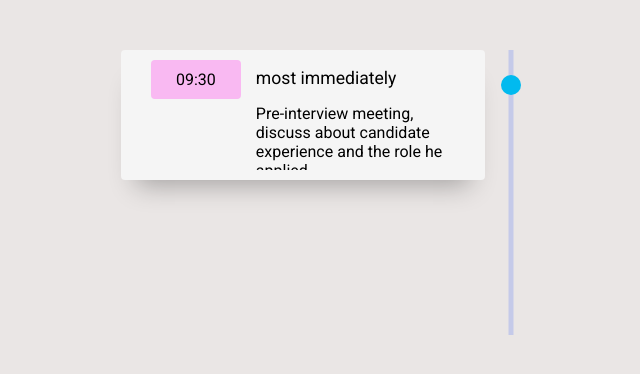
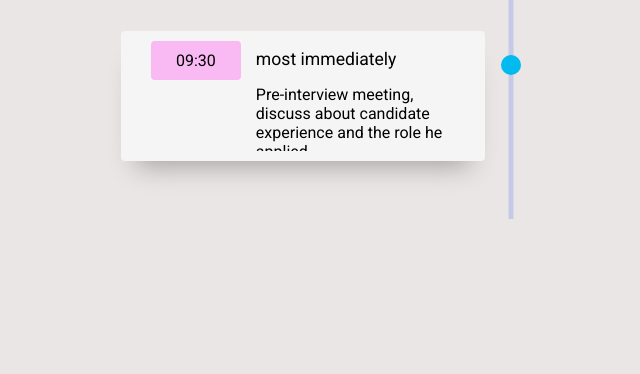
Before and after one commit to Banjer71/-react-timeline, a React (Create React App) app: page / in a window 1280 px wide. Shown: the top 374 px of the page, without its empty margins (129-769 px from the left). Built offline with nearby package versions, Linux system fonts and the light colour scheme.

Commit message:
Feature/vertical line fixing (#2)
* fixed vertical line padding-top

* removed margin-top from timeline css class

```diff
--- a/src/App.css
+++ b/src/App.css
@@ -3,7 +3,8 @@ body {
 }
 
 .timeline {
-  padding: 50px 10px;
+  /* margin-top: 50px; */
+  padding:  0px 10px;
   position: relative;
 }
 
@@ -17,16 +18,21 @@ body {
   transform: translateX(-50%);
 }
 
+.timeline::after {
+  content: '';
+  display: flex;
+  clear: both;
+}
+
 .container {
-  padding-right: 15px;
-  padding-left: 15px;
-  margin-right: auto;
-  margin-left: auto;
+  padding: 0 15px;
+  margin: 0 auto;
 }
 
 .timeline-item {
   width: 100%;
   margin-bottom: 70px;
+  padding-top: 10px;
 }
 .timeline-img {
   width: 20px;
@@ -35,7 +41,7 @@ body {
   border-radius: 50%;
   position: absolute;
   left: 30px;
-  margin-top: 25px;
+  margin-top: 45px;
   margin-left: -10px;
   transform: rotate(45deg);
 }
@@ -55,6 +61,8 @@ body {
   max-width: 100%;
   width: auto;
   margin-left: 50px;
+  /* margin-right: 45px; */
+
 }
 
 .event-time {
@@ -90,6 +98,7 @@ body {
     max-width: 100%;
     width: 40%;
     margin-right: 45px;
+    margin-top: 21px;
   }
 
   .timeline-item {
```
